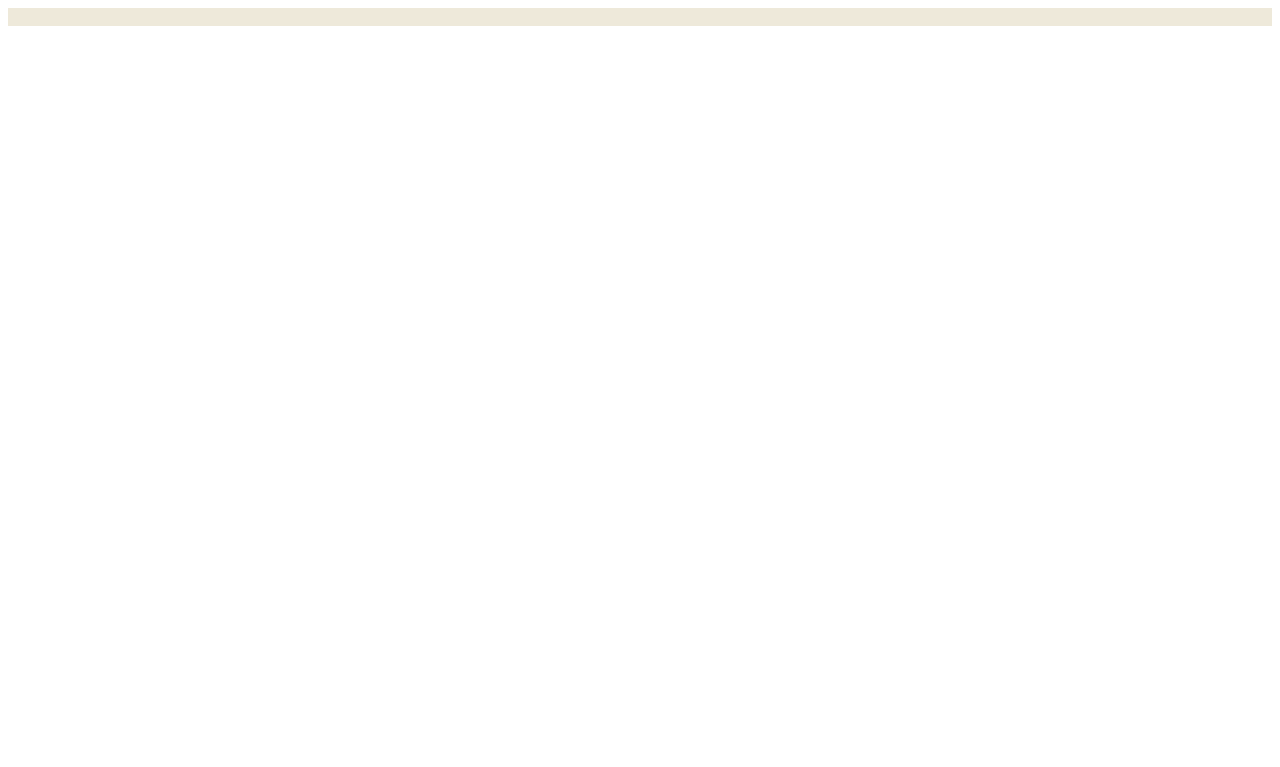
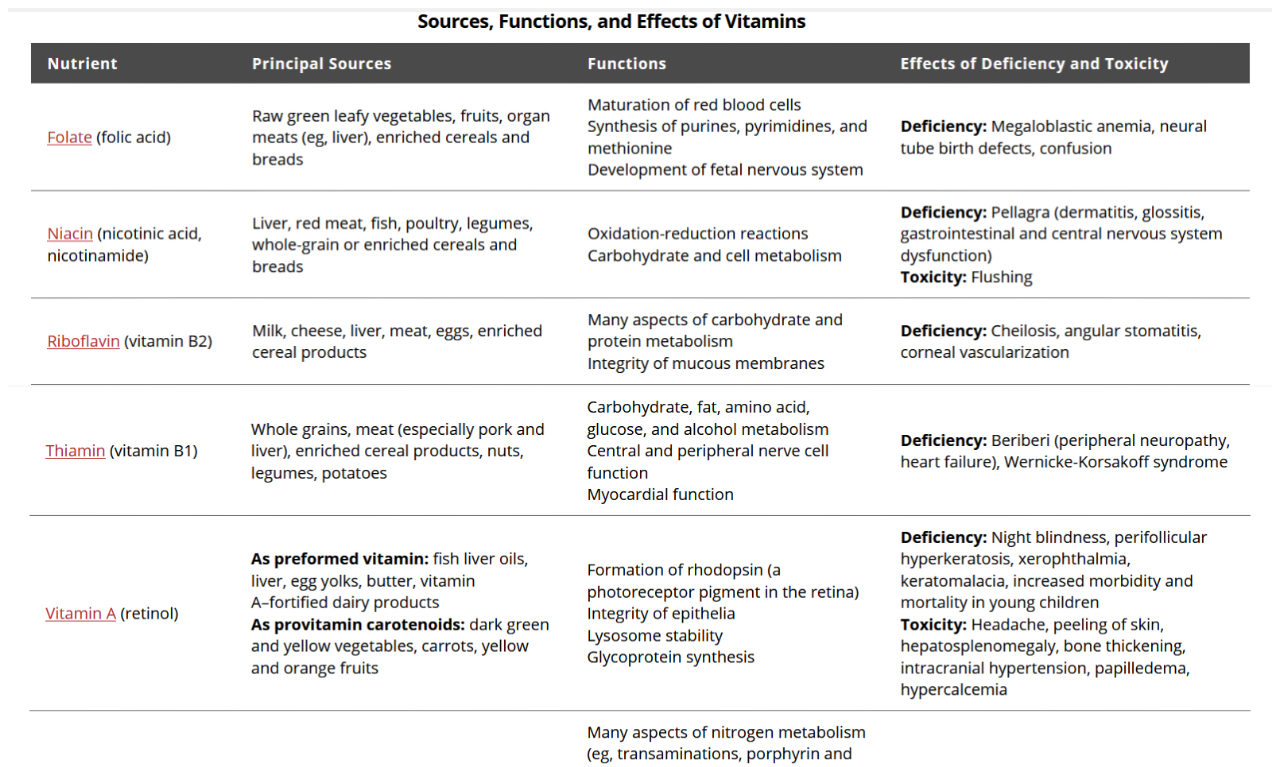
Before and after one commit to rahafhimmo/BH, a website: page vit.html in a window 1280 px wide. Shown: the top 767 px of the page. Drawn offline with Linux system fonts and the light colour scheme.

Commit message:
Update vit.html

```diff
--- a/vit.html
+++ b/vit.html
@@ -14,7 +14,7 @@
   </head>
   <body >
     <div class="container vitc" style="background-color:#EEE9DA">
-      <img  src="images/vitaminsf&s.png" alt="" class="img-fluid rounded mx-auto d-block" style="width:100%;height: auto;">
+      <img  src="vitaminsf&s.png" alt="" class="img-fluid rounded mx-auto d-block" style="width:100%;height: auto;">
 
     </div>
 
```
